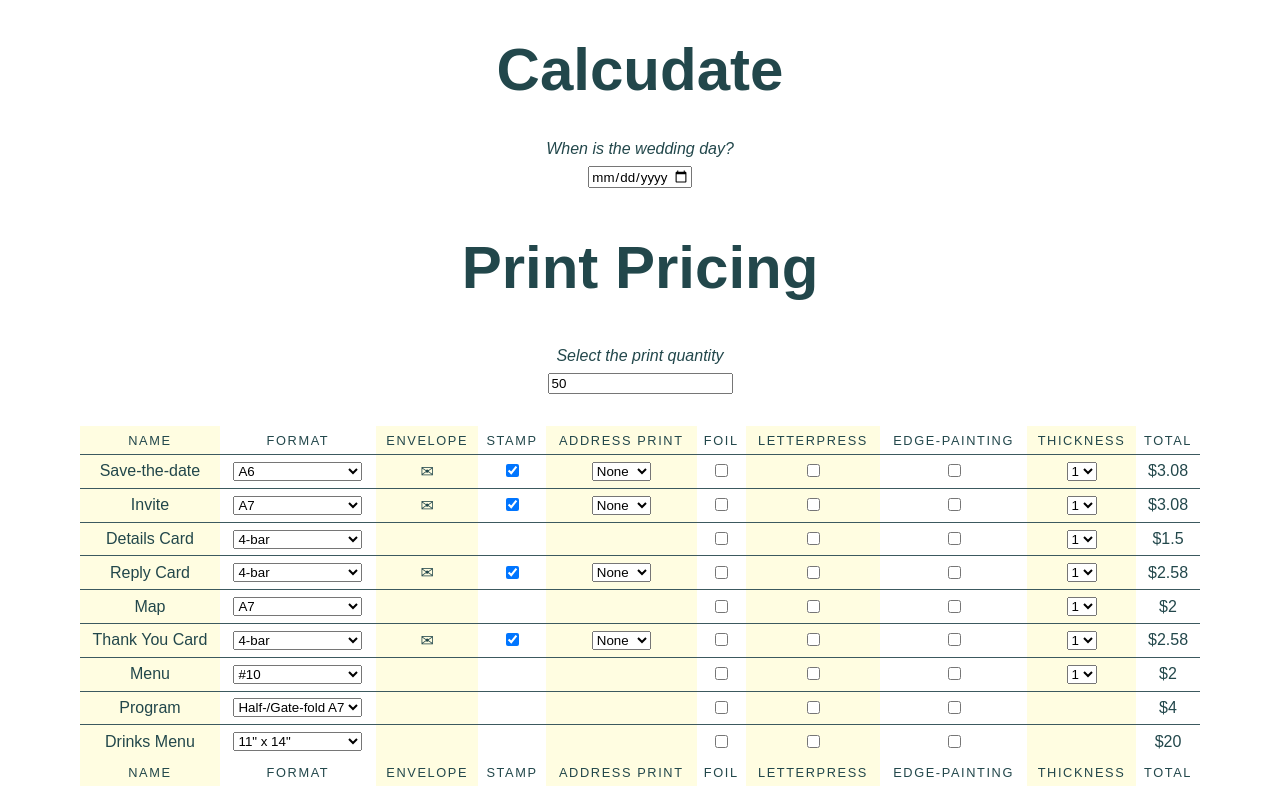
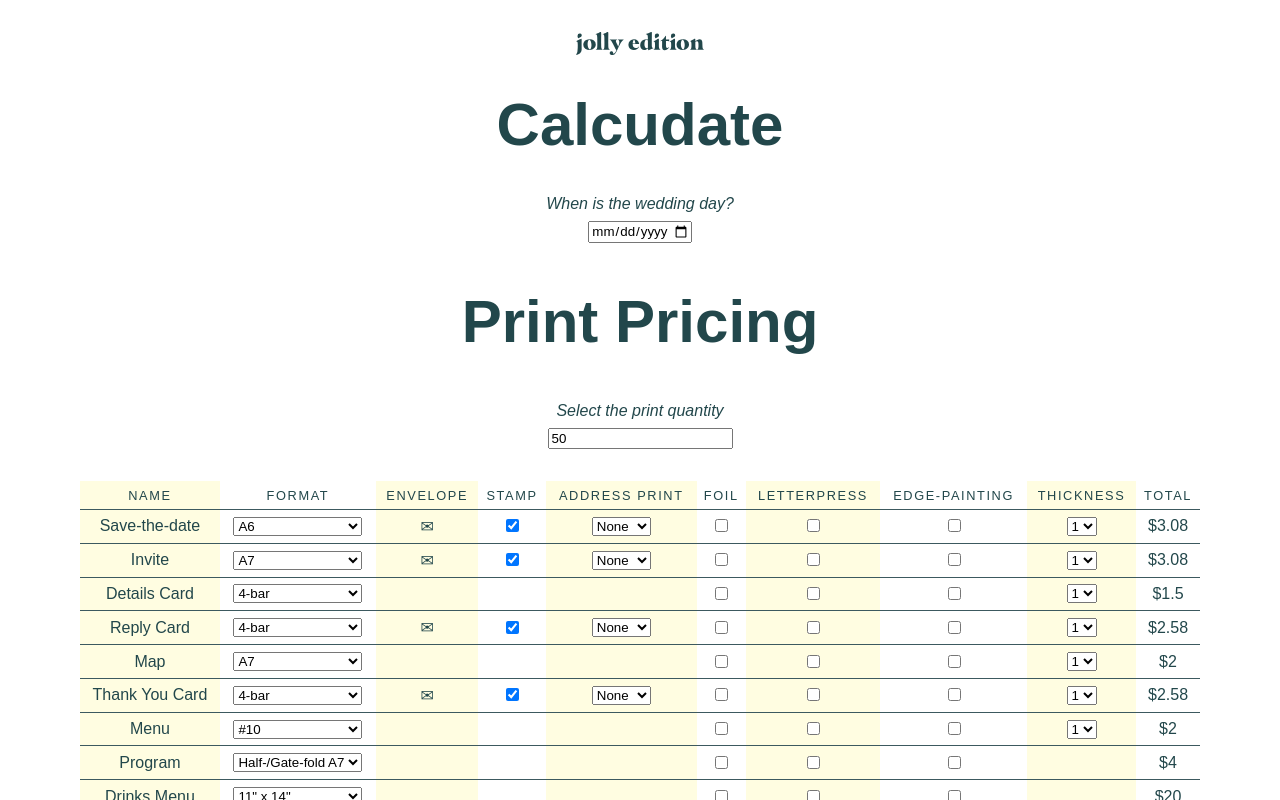
Before and after one commit to talktalkmake/jolly-edition-calculator, a React (Create React App) app: page / in a window 1280 px wide. Shown: the top 800 px of the page. Built offline with nearby package versions, Linux system fonts and the light colour scheme; a web font is replaced by a local one.

Commit message:
Add the je logo

```diff
--- a/src/App.css
+++ b/src/App.css
@@ -58,6 +58,7 @@
 }
 td {border-top: 1px solid #3c595f;}
 
+.je-logo { width: 8rem; margin: 0 auto; display: block; }
 
 .ghost { color: rgba(0,0,0,.3);}
 .block {display: block;}
--- a/src/App.js
+++ b/src/App.js
@@ -11,6 +11,7 @@
 
   return (
     <>
+    <img src={process.env.PUBLIC_URL + '/je-logo.svg'} alt="Jolly Edition logo" className="je-logo mt-2" />
     <h1 className="text-center text-6xl">Calcudate</h1>
     <section className="row">
       <label htmlFor="wedding-date" className="block">When is the wedding day?</label>
```
Also changed, not shown: public/je-logo.svg (added).
